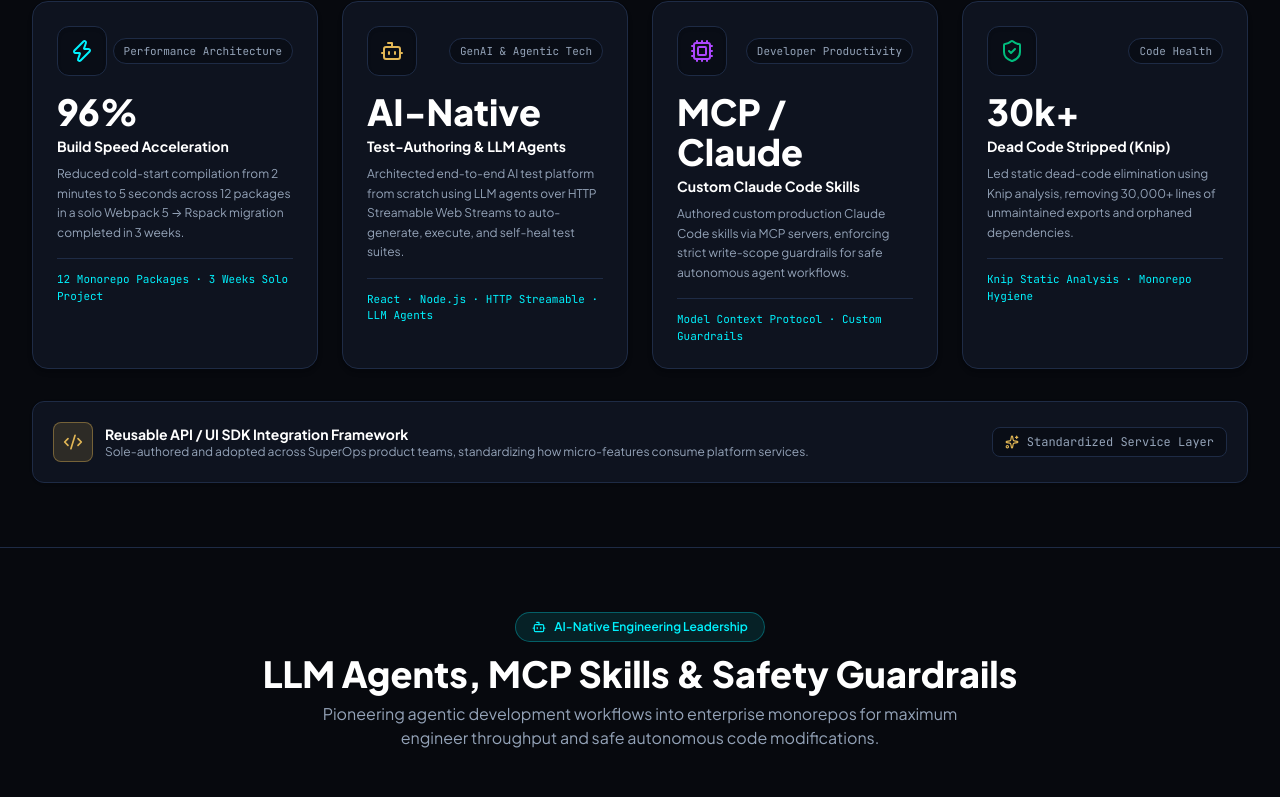
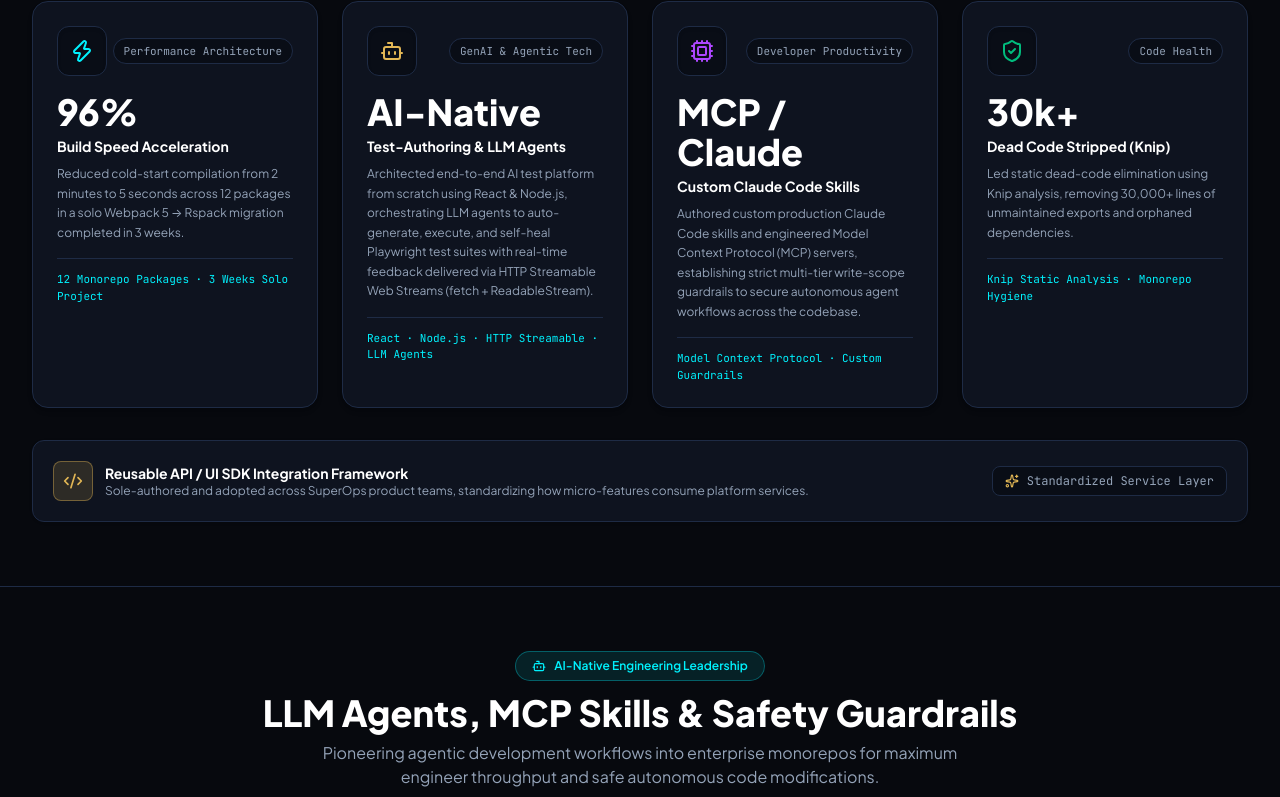
Before and after one commit to kannan-santharam/kannan-portfolio, a React (Vite) app: page / in a window 1280 px wide. Shown: the part 1546-2343 px from the top of the page. Built offline with nearby package versions, Linux system fonts and the light colour scheme.

Commit message:
refactor(content): update phrasing for AI Test Platform and Claude Code MCP skills

```diff
--- a/api/chat.ts
+++ b/api/chat.ts
@@ -22,8 +22,8 @@ const CANDIDATE_DETAILED_DOSSIER = `
 
 ## 2. CAREER HIGHLIGHTS & KEY ENGINEERING METRICS
 - **96% Build Speed Acceleration (Rspack Migration)**: Solo-led a 3-week build migration from Webpack 5 to Rust-powered Rspack across 12 packages at SuperOps. Reduced cold-start compilation from 2 minutes (120s) down to 5 seconds, with HMR hot reloads under 50ms. Saved hundreds of developer hours monthly across distributed teams and accelerated Jenkins CI/CD pipelines.
-- **AI Test-Authoring Platform & Real-Time Streaming**: Architected an automated end-to-end test platform from scratch using React and Node.js streaming autonomous LLM agent tool calls over HTTP Streamable Web Streams (fetch + ReadableStream). Auto-generates, executes, and self-heals Playwright test specs.
-- **Production Claude Code Skills & MCP Servers**: Authored custom production Claude Code skills powered by Model Context Protocol (MCP) servers. Enforced strict write-scope guardrails allowing AI agents to edit feature modules while strictly protecting core system schemas.
+- **AI Test-Authoring Platform & Real-Time Streaming**: Architected an automated end-to-end test platform from scratch using React and Node.js, orchestrating LLM agents to auto-generate, execute, and self-heal Playwright test specs with real-time feedback delivered via HTTP Streamable Web Streams (fetch + ReadableStream).
+- **Production Claude Code Skills & MCP Servers**: Authored custom production Claude Code skills and engineered Model Context Protocol (MCP) servers, establishing strict multi-tier write-scope guardrails to secure autonomous agent workflows across the codebase.
 - **Dead Code Elimination (30k+ Lines with Knip)**: Led codebase optimization using Knip static analysis, identifying and eliminating 30,000+ lines of unused dead code, unreferenced exports, and orphaned dependencies across 12 monorepo packages.
 - **Enterprise Test Reliability (Playwright E2E Suite)**: Architected and maintained a comprehensive 232-spec Playwright regression test suite integrated into Jenkins CI/CD pipelines with zero tolerance for flaky tests.
 
@@ -33,8 +33,8 @@ const CANDIDATE_DETAILED_DOSSIER = `
 - **Role Progression**: Senior Software Engineer → Lead Software Engineer → Senior Lead Software Engineer
 - **Location**: Chennai, India
 - **Key Engineering Achievements**:
-  • Architected an AI test-authoring platform from zero using React and Node.js, orchestrating LLM agents over HTTP Streamable Web Streams (fetch + ReadableStream) to auto-generate, run, and self-heal end-to-end test suites.
-  • Authored custom production Claude Code skills via MCP servers and enforced strict write-scope guardrails, securing autonomous agent workflows across the codebase.
+  • Architected an AI test-authoring platform from scratch using React and Node.js, orchestrating LLM agents to auto-generate, execute, and self-heal Playwright test suites with real-time feedback delivered via HTTP Streamable Web Streams (fetch + ReadableStream).
+  • Authored custom production Claude Code skills and engineered Model Context Protocol (MCP) servers, establishing strict multi-tier write-scope guardrails to secure autonomous agent workflows across the codebase.
   • Executed a solo Webpack 5 to Rspack migration in 3 weeks, reducing cold-start build compilation from 2 minutes to 5 seconds across 12 packages.
   • Improved application load times through React lazy loading, route-level code splitting and per-package chunking strategy across the monorepo.
   • Eliminated 30,000+ lines of dead code and unused dependencies across the monorepo using Knip static analysis.
@@ -77,7 +77,7 @@ const CANDIDATE_DETAILED_DOSSIER = `
 ## 5. STRATEGIC TECH GOVERNANCE & ENGINEERING LEADERSHIP
 - **Architectural Guardrails & Monorepo Governance**: Defined strict monorepo write-scope boundaries, component contract standards, and reusable SDK specifications across 12 packages at SuperOps.
 - **Tooling Selection & Build Migration Governance**: Evaluated and governed core build tools, leading the 3-week monorepo migration from Webpack 5 to Rspack resulting in 96% build acceleration (2 minutes down to 5 seconds).
-- **AI Agent Permission & Safety Governance**: Authored custom Claude Code skills powered by Model Context Protocol (MCP) servers, establishing multi-tier Write-Scope Guardrails to allow AI agents to edit feature modules while protecting core system schemas.
+- **AI Agent Permission & Safety Governance**: Authored custom production Claude Code skills and engineered Model Context Protocol (MCP) servers, establishing multi-tier Write-Scope Guardrails to allow AI agents to edit feature modules while protecting core system schemas.
 - **CI/CD Quality Gates & Automated Testing**: Enforced a 232-spec Playwright regression test suite integrated into Jenkins CI pipelines with zero tolerance for flaky tests.
 - **Codebase Health & Dead Code Governance**: Led systematic dead-code elimination and dependency hygiene using Knip static analysis, stripping 30,000+ lines of unmaintained code.
 
--- a/src/components/ResumeModal.tsx
+++ b/src/components/ResumeModal.tsx
@@ -127,14 +127,14 @@ export const ResumeModal: React.FC<ResumeModalProps> = ({ isOpen, onClose }) =>
 
               <div className="rounded-xl border border-[var(--border-card)] bg-[var(--bg-inner)] p-3.5">
                 <div className="text-lg font-extrabold theme-cyan-text">AI Test Platform</div>
-                <div className="text-xs theme-title font-semibold mt-0.5">LLM Agents & Self-Healing Tests</div>
-                <p className="text-[11px] theme-sub mt-1">Built an AI test-authoring platform from zero, using LLM agents to auto-generate, execute, and self-heal test suites.</p>
+                <div className="text-xs theme-title font-semibold mt-0.5">Test-Authoring & LLM Agents</div>
+                <p className="text-[11px] theme-sub mt-1">Architected end-to-end AI test platform from scratch, orchestrating LLM agents to auto-generate, execute, and self-heal Playwright test suites via Web Streams.</p>
               </div>
 
               <div className="rounded-xl border border-[var(--border-card)] bg-[var(--bg-inner)] p-3.5">
                 <div className="text-lg font-extrabold theme-title">Claude Code & MCP</div>
                 <div className="text-xs theme-title font-semibold mt-0.5">Custom Skills & Write Guardrails</div>
-                <p className="text-[11px] theme-sub mt-1">Authored custom production Claude Code skills using MCP servers, with strict write-scope guardrails securing autonomous agent workflows.</p>
+                <p className="text-[11px] theme-sub mt-1">Authored custom production Claude Code skills and engineered MCP servers, establishing strict write-scope guardrails to secure autonomous agent workflows.</p>
               </div>
 
               <div className="rounded-xl border border-[var(--border-card)] bg-[var(--bg-inner)] p-3.5">
--- a/src/data/resumeData.ts
+++ b/src/data/resumeData.ts
@@ -61,7 +61,7 @@ export const RESUME_DATA = {
     {
       value: "AI-Native",
       label: "Test-Authoring & LLM Agents",
-      description: "Architected end-to-end AI test platform from scratch using LLM agents over HTTP Streamable Web Streams to auto-generate, execute, and self-heal test suites.",
+      description: "Architected end-to-end AI test platform from scratch using React & Node.js, orchestrating LLM agents to auto-generate, execute, and self-heal Playwright test suites with real-time feedback delivered via HTTP Streamable Web Streams (fetch + ReadableStream).",
       subtext: "React · Node.js · HTTP Streamable · LLM Agents",
       badge: "GenAI & Agentic Tech",
       iconName: "Bot"
@@ -69,7 +69,7 @@ export const RESUME_DATA = {
     {
       value: "MCP / Claude",
       label: "Custom Claude Code Skills",
-      description: "Authored custom production Claude Code skills via MCP servers, enforcing strict write-scope guardrails for safe autonomous agent workflows.",
+      description: "Authored custom production Claude Code skills and engineered Model Context Protocol (MCP) servers, establishing strict multi-tier write-scope guardrails to secure autonomous agent workflows across the codebase.",
       subtext: "Model Context Protocol · Custom Guardrails",
       badge: "Developer Productivity",
       iconName: "Cpu"
@@ -92,7 +92,7 @@ export const RESUME_DATA = {
     },
     {
       title: "Model Context Protocol (MCP) Servers & Skills",
-      description: "Engineered custom production Claude Code skills connected via MCP servers to enable agents to query codebase symbols and safely generate refactors.",
+      description: "Authored custom production Claude Code skills and engineered Model Context Protocol (MCP) servers, enabling agents to query codebase symbol graphs and safely generate refactors.",
       tags: ["Claude Code", "MCP (Model Context Protocol)", "MCP Servers", "Cursor IDE"]
     },
     {
@@ -112,8 +112,8 @@ export const RESUME_DATA = {
       progression: "Senior Software Engineer → Lead Software Engineer → Senior Lead Software Engineer",
       featured: true,
       highlights: [
-        "Architected an AI test-authoring platform from zero using React and Node.js, orchestrating LLM agents over HTTP Streamable Web Streams (fetch + ReadableStream) to auto-generate, run, and self-heal end-to-end test suites.",
-        "Authored custom production Claude Code skills via MCP servers and enforced strict write-scope guardrails, securing autonomous agent workflows across the codebase.",
+        "Architected an AI test-authoring platform from scratch using React and Node.js, orchestrating LLM agents to auto-generate, execute, and self-heal Playwright test suites with real-time feedback delivered via HTTP Streamable Web Streams (fetch + ReadableStream).",
+        "Authored custom production Claude Code skills and engineered Model Context Protocol (MCP) servers, establishing strict multi-tier write-scope guardrails to secure autonomous agent workflows across the codebase.",
         "Executed a solo Webpack 5 to Rspack migration in 3 weeks, reducing cold-start build compilation from 2 minutes to 5 seconds across 12 packages.",
         "Improved application load times through React lazy loading, route-level code splitting and per-package chunking strategy across the monorepo.",
         "Eliminated 30,000+ lines of dead code and unused dependencies across the monorepo using Knip static analysis.",
```
Also changed, not shown: src/data/candidateDetailedDossier.ts (+5 -5 lines).
